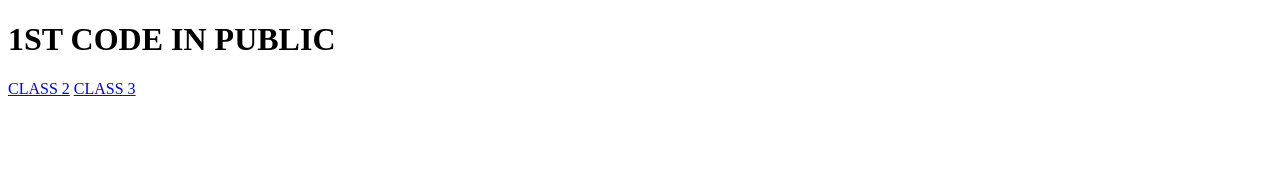
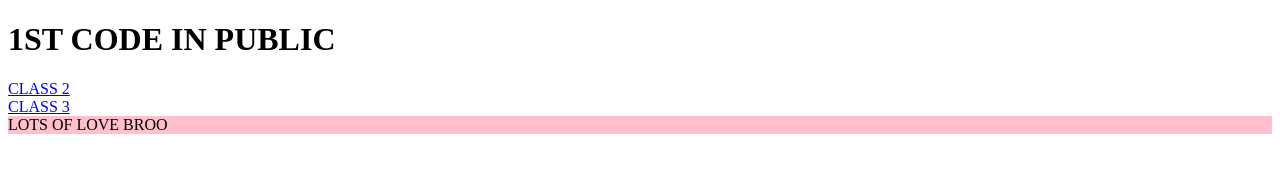
Before and after one commit to Jagadish030/A0821, a plain HTML site: page index.html in a window 1280 px wide. Drawn offline with Linux system fonts and the light colour scheme.

Commit message:
index.html has been slightly changed

```diff
--- a/index.html
+++ b/index.html
@@ -9,7 +9,10 @@
     <h1>1ST CODE IN PUBLIC</h1>
 
    <a href="class2.html">CLASS 2</a>
+   <br/>
    <a href="class3.html">CLASS 3</a>
+   <br/>
+   <div style="background-color: pink;">LOTS OF LOVE BROO</div>
 
 </body>
 </html>
```
